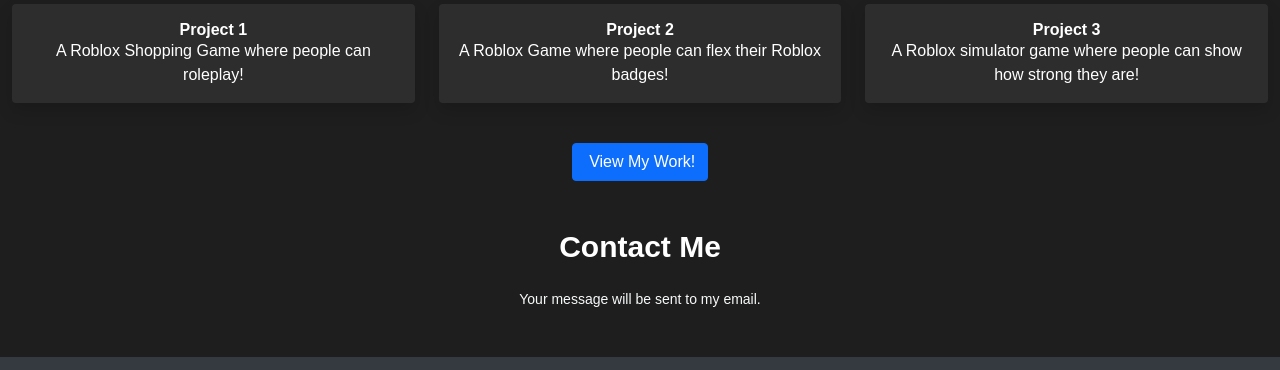
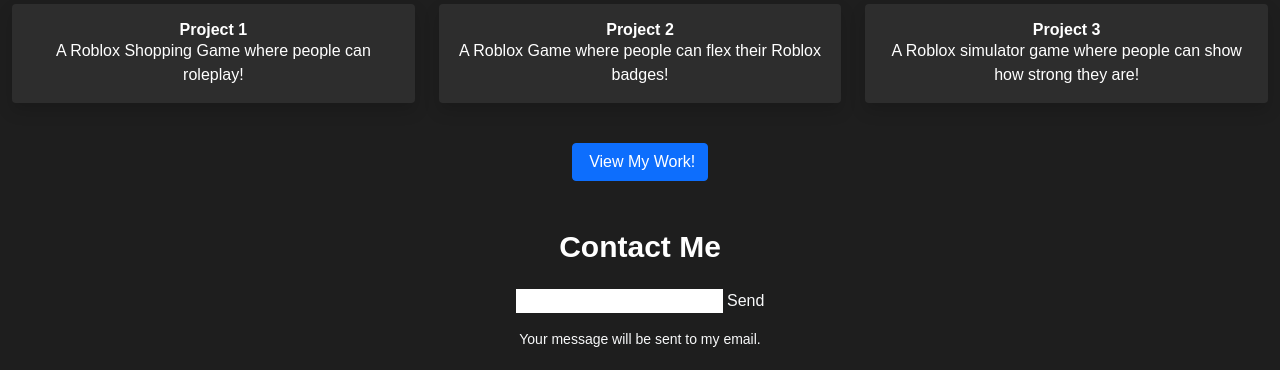
Before and after one commit to noah-dev-codes/noahcoding, a plain HTML site: page index.html in a window 1280 px wide. Shown: the part 754-1124 px from the top of the page. Drawn offline with nearby package versions, Linux system fonts and the light colour scheme.

Commit message:
Update index.html

```diff
--- a/index.html
+++ b/index.html
@@ -115,7 +115,9 @@
         <section id="contact" class="text-center mb-5">
             <h2 class="text-3xl font-bold">Contact Me</h2>
             <form action="https://formsubmit.co/itznoahcoding@outlook.com" method="POST" class="mt-4">
-                <!-- Form contents... -->
+     <input type="email" name="email" required>
+     <button type="submit">Send</button>
+
             </form>
             <p class="mt-3 text-sm">Your message will be sent to my email.</p>
         </section>
```
